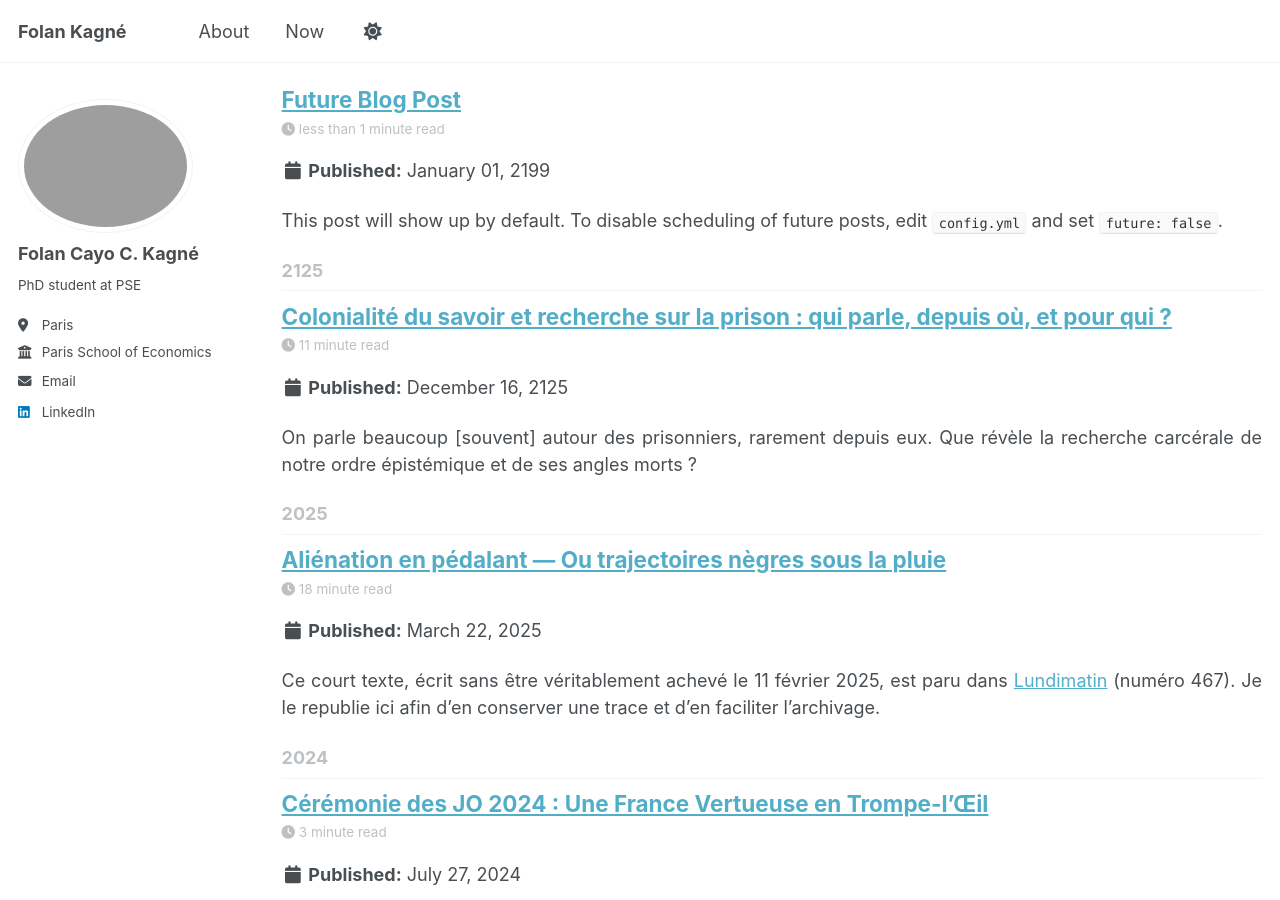
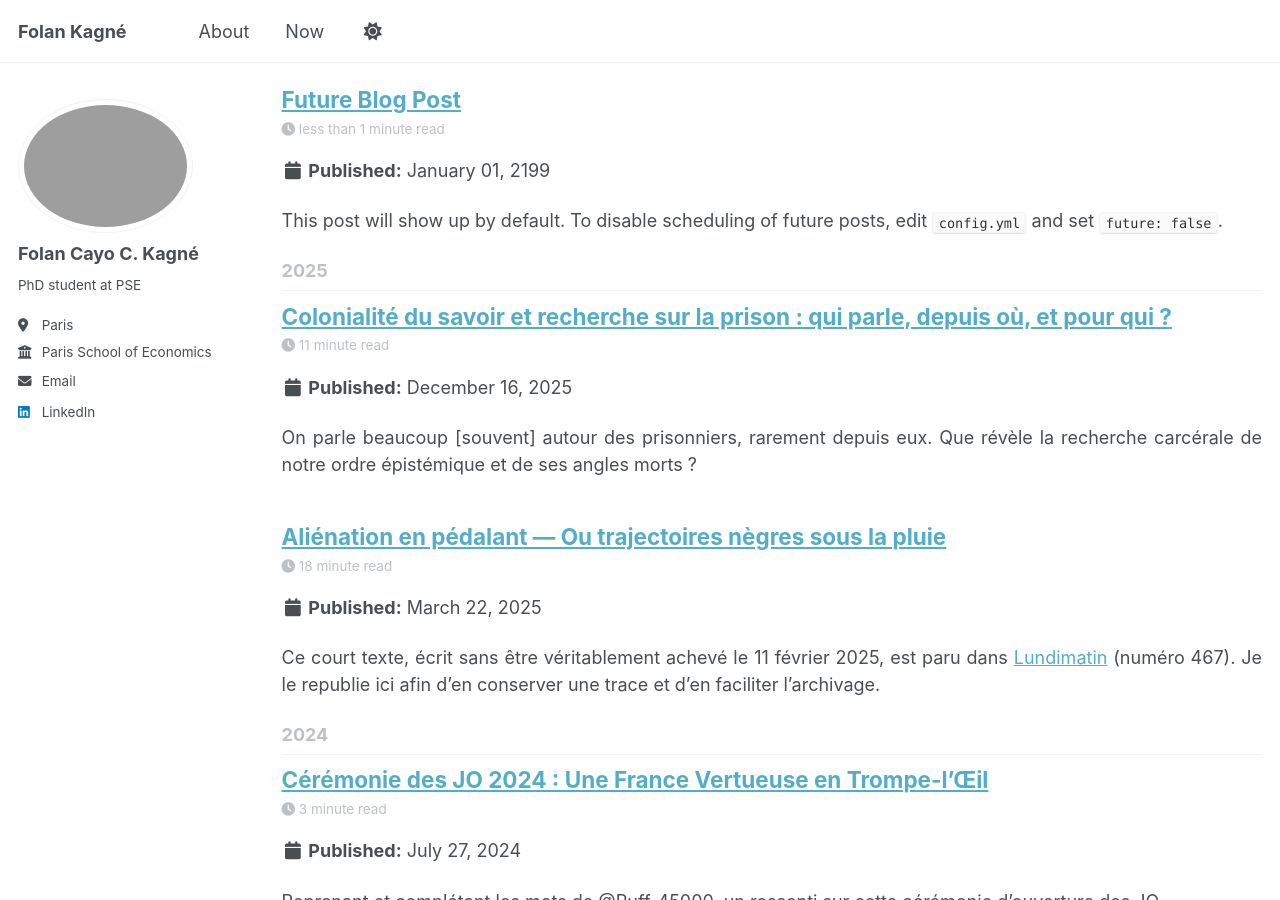
Before and after one commit to folankagne/folankagne.github.io, a Jekyll site: the page built from _pages/year-archive.html, in a window 1280 px wide and 900 px high, scrolled down 935 px. Built offline with Jekyll 4.4.1, drawn with Linux system fonts in a browser that asks for light colours; a script that is not in the unit is left out.

Commit message:
Update 2025-12-16-blog-post-5.md

```diff
--- a/_posts/2025-12-16-blog-post-5.md
+++ b/_posts/2025-12-16-blog-post-5.md
@@ -1,7 +1,7 @@
 ---
 title: 'Colonialité du savoir et recherche sur la prison : qui parle, depuis où, et pour qui ?'
-date: 2125-12-16
-permalink: /posts/2125/12/extractivisme-savoir-carceral/
+date: 2025-12-16
+permalink: /posts/2025/12/extractivisme-savoir-carceral/
 tags:
   - prison
   - épistémologie
```
